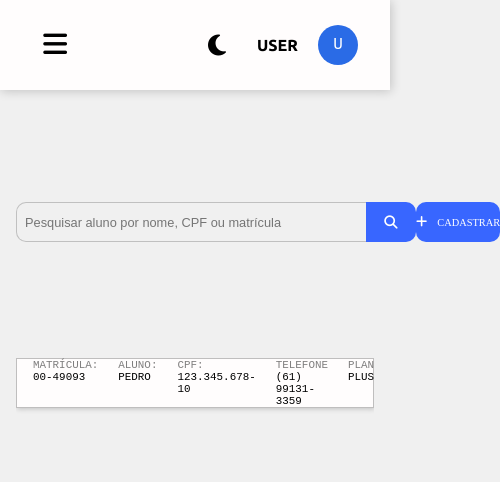
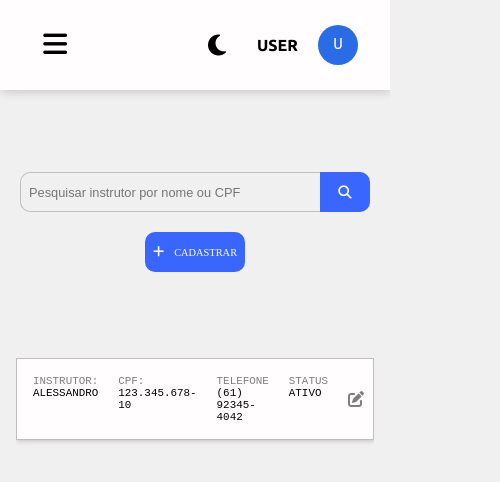
Before and after one commit to eupedrobarbosa03/academy, a plain HTML site: page dist/index.html in a window 390 px wide. Shown: the whole page, 500 px wide, since content can reach past the window. Drawn offline with Linux system fonts and the light colour scheme; a web font is replaced by a local one.

Commit message:
caixa de informações atualizadas para instrutores

```diff
--- a/dist/css/responsive.css
+++ b/dist/css/responsive.css
@@ -43,18 +43,15 @@
     }
 
     #input-search-workouts,
-    #input-search-students {
+    #input-search-students,
+    #input-search-instructors {
         width: 300px;
     }
 
-    .container-search-workouts {
-        width: 100%;
-        display: flex;
-        justify-content: center;
-    }
 
     .container-actions-workouts,
-    .container-actions-students {
+    .container-actions-students,
+    .container-actions-instructors {
         align-items: center;
         justify-content: center;
         flex-direction: column;
@@ -62,7 +59,8 @@
     }
 
     .box-workout,
-    .box-student {
+    .box-student,
+    .box-instructor {
         overflow-x: auto;
         overflow-y: hidden;
         height: auto;
--- a/dist/index.html
+++ b/dist/index.html
@@ -253,7 +253,7 @@
             <div class="container-actions-instructors">
                 <div class="container-search-instructors">
                     <div class="container-search-instructors">
-                        <input type="text" id="input-search-instructors" placeholder="Pesquisar aluno por nome, CPF ou matrícula" class="element-theme">
+                        <input type="text" id="input-search-instructors" placeholder="Pesquisar instrutor por nome ou CPF" class="element-theme">
                         <button id="button-search-instructors">
                             <i class="fa-solid fa-magnifying-glass"></i>
                         </button>
@@ -269,12 +269,8 @@
                     <div class="box-instructor element-theme">
                         <div class="container-informations-instructors">
                             <p class="element-theme">
-                                Matrícula:
-                                <span class="informations-instructors-box-instructor element-theme">00-49093</span>
-                            </p>
-                            <p class="element-theme">
-                                Aluno:
-                                <span class="informations-instructors-box-instructor element-theme">Pedro</span>
+                                Instrutor:
+                                <span class="informations-instructors-box-instructor element-theme">Alessandro</span>
                             </p>
                             <p class="element-theme">
                                 CPF:
@@ -282,11 +278,7 @@
                             </p>
                             <p class="element-theme">
                                 Telefone
-                                <span class="informations-instructors-box-instructor element-theme">(61) 99131-3359</span>
-                            </p>
-                            <p class="element-theme">
-                                Plano
-                                <span class="informations-instructors-box-instructor element-theme">Plus</span>
+                                <span class="informations-instructors-box-instructor element-theme">(61) 92345-4042</span>
                             </p>
                             <p class="element-theme">
                                 Status
```
